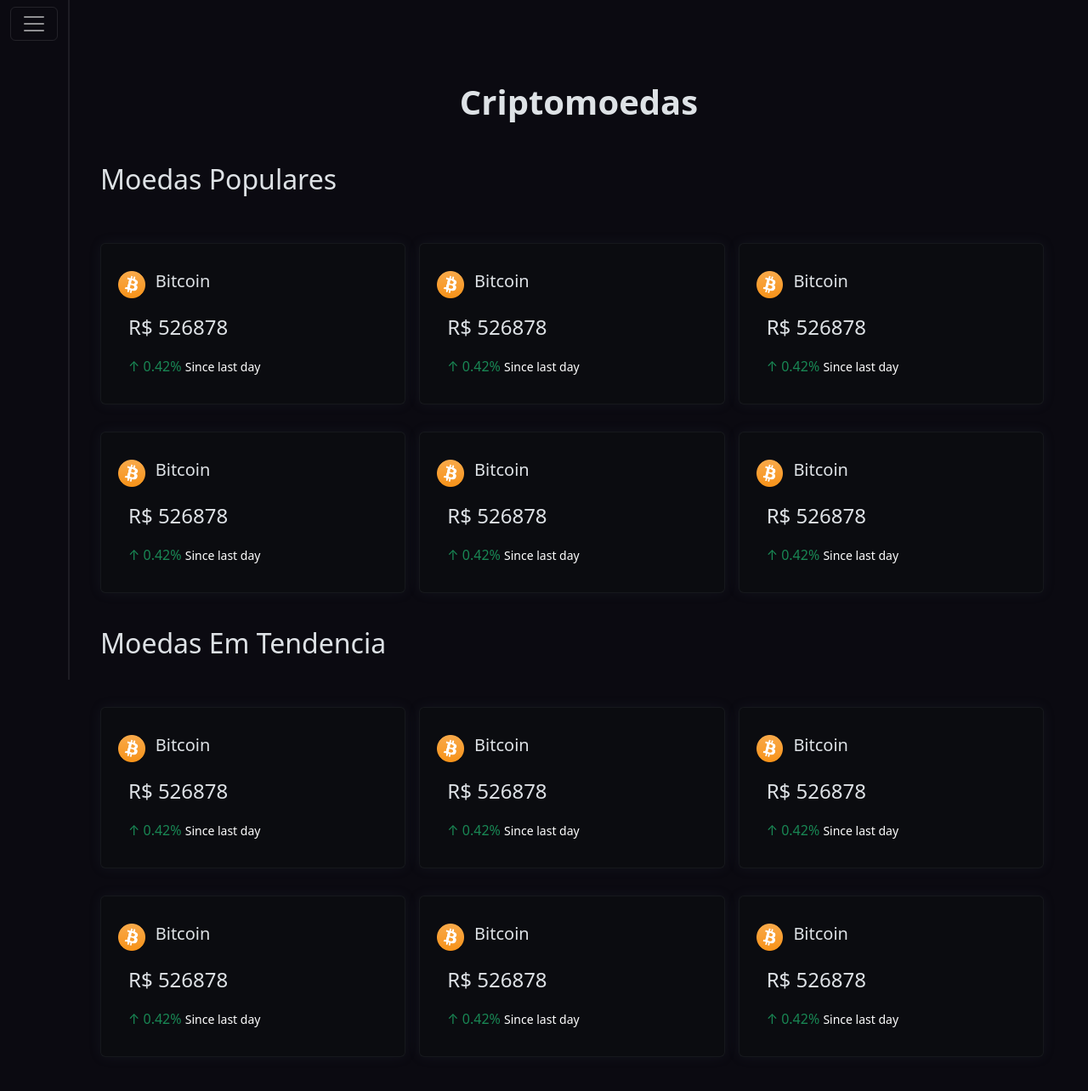
After one commit to Thallyson-Luiz/DashFineLog, a Django app: page /cripto in a window 1280 px wide. The commit adds this page. Shown: the whole page at 85% size. Run offline with Django 5.2, Linux system fonts and the light colour scheme; some libraries are stand-ins or nearby versions.

Commit message:
Update: added frontend to page criptoedas

```diff
--- a/src/api/views.py
+++ b/src/api/views.py
@@ -1,5 +1,5 @@
 from modules.dolar import get_dolar_with_days
-from modules.bitcoin import get_bitcoin_with_days
+from modules.cripto import get_bitcoin_with_days
 from modules.inflation import get_ipca_last_months, get_inpc_last_months
 from modules.selic import get_selic_last_months
 from utils.convert import convert_float
--- /dev/null
+++ b/src/home/static/home/css/cripto_styles.css
@@ -0,0 +1,51 @@
+.img-cript{
+    width: 10%;
+}
+
+.card{
+    border: 1px solid rgba(255, 255, 255, 0.05);
+    box-shadow: 0 0 15px rgba(85, 106, 128, 0.1);
+}
+
+.card-hover{
+    transition: all 0.2s ease-in-out;
+}
+
+.card-hover:hover{
+    transform: scale(1.05);
+    cursor: pointer;
+}
+
+.card-hover:hover .card{
+    box-shadow: 0 0 25px rgba(85, 106, 128, 0.14);
+}
+
+@media (max-width: 1200px) {
+    .img-cript{
+        width: 10%;
+    }
+}
+
+@media (max-width: 768px) {
+    .img-cript{
+        width: 10%;
+    }
+}
+
+@media (max-width: 576px) {
+    .img-cript{
+        width: 15%;
+    }
+}
+
+@media (max-width: 375px) {
+    .img-cript{
+        width: 20%;
+    }
+    .ct-coin{
+        border: none !important;
+        width: 100% !important;
+        margin: 0 !important;
+        padding: 0 !important;
+    }
+}
--- /dev/null
+++ b/src/home/templates/home/pages/cripto.html
@@ -0,0 +1,259 @@
+{% extends "global/base.html" %} {% load static %} {% block head %}
+<link rel="stylesheet" href="{% static 'home/css/cripto_styles.css' %}" />
+{% endblock head %} {% block content %}
+
+<section class="container-fluid d-flex flex-column g-4 col-12">
+    <div class="row g-4 mb-3 mt-5 p-4">
+        <h1 class="text-center fw-bold">Criptomoedas</h1>
+    </div>
+    <h2 class="text-start ps-4 text-capitalize mb-3">Moedas populares</h2>
+    <div class="row col-12 ct-coin g-4 p-4 m-auto">
+        <div class="col-6 col-md-4 col-xxl-2 mt-0 p-0 pe-md-3 pe-2 py-3 card-hover">
+            <div class="card card-cripto mt-0 p-3 g-2">
+                <div class="card-body">
+                    <div class="row">
+                        <div class="img-cript p-0 m-0">
+                            <img
+                                src="{% static 'home/img/bitcoin.png' %}"
+                                alt="{% static 'home/img/bitcoin.png' %}"
+                                class="img-fluid"
+                            />
+                        </div>
+                        <h3 class="w-auto text-capitalize m-0 text-center pe-3 fs-5">Bitcoin</h3>
+                    </div>
+                    <div class="row mt-3">
+                        <p class="fs-4">R$ 526878</p>
+                        <p class="text-success m-0">↑ 0.42% <small class="text-white">Since last day</small></p>
+                    </div>
+                </div>
+            </div>
+        </div>
+        <div class="col-6 col-md-4 col-xxl-2 mt-0 p-0 pe-md-3 pe-2 py-3 card-hover">
+            <div class="card card-cripto mt-0 p-3 g-2">
+                <div class="card-body">
+                    <div class="row">
+                        <div class="img-cript p-0 m-0">
+                            <img
+                                src="{% static 'home/img/bitcoin.png' %}"
+                                alt="{% static 'home/img/bitcoin.png' %}"
+                                class="img-fluid"
+                            />
+                        </div>
+                        <h3 class="w-auto text-capitalize m-0 text-center pe-3 fs-5">Bitcoin</h3>
+                    </div>
+                    <div class="row mt-3">
+                        <p class="fs-4">R$ 526878</p>
+                        <p class="text-success m-0">↑ 0.42% <small class="text-white">Since last day</small></p>
+                    </div>
+                </div>
+            </div>
+        </div>
+        <div class="col-6 col-md-4 col-xxl-2 mt-0 p-0 pe-md-3 pe-2 py-3 card-hover">
+            <div class="card card-cripto mt-0 p-3 g-2">
+                <div class="card-body">
+                    <div class="row">
+                        <div class="img-cript p-0 m-0">
+                            <img
+                                src="{% static 'home/img/bitcoin.png' %}"
+                                alt="{% static 'home/img/bitcoin.png' %}"
+                                class="img-fluid"
+                            />
+                        </div>
+                        <h3 class="w-auto text-capitalize m-0 text-center pe-3 fs-5">Bitcoin</h3>
+                    </div>
+                    <div class="row mt-3">
+                        <p class="fs-4">R$ 526878</p>
+                        <p class="text-success m-0">↑ 0.42% <small class="text-white">Since last day</small></p>
+                    </div>
+                </div>
+            </div>
+        </div>
+        <div class="col-6 col-md-4 col-xxl-2 mt-0 p-0 pe-md-3 pe-2 py-3 card-hover">
+            <div class="card card-cripto mt-0 p-3 g-2">
+                <div class="card-body">
+                    <div class="row">
+                        <div class="img-cript p-0 m-0">
+                            <img
+                                src="{% static 'home/img/bitcoin.png' %}"
+                                alt="{% static 'home/img/bitcoin.png' %}"
+                                class="img-fluid"
+                            />
+                        </div>
+                        <h3 class="w-auto text-capitalize m-0 text-center pe-3 fs-5">Bitcoin</h3>
+                    </div>
+                    <div class="row mt-3">
+                        <p class="fs-4">R$ 526878</p>
+                        <p class="text-success m-0">↑ 0.42% <small class="text-white">Since last day</small></p>
+                    </div>
+                </div>
+            </div>
+        </div>
+        <div class="col-6 col-md-4 col-xxl-2 mt-0 p-0 pe-md-3 pe-2 py-3 card-hover">
+            <div class="card card-cripto mt-0 p-3 g-2">
+                <div class="card-body">
+                    <div class="row">
+                        <div class="img-cript p-0 m-0">
+                            <img
+                                src="{% static 'home/img/bitcoin.png' %}"
+                                alt="{% static 'home/img/bitcoin.png' %}"
+                                class="img-fluid"
+                            />
+                        </div>
+                        <h3 class="w-auto text-capitalize m-0 text-center pe-3 fs-5">Bitcoin</h3>
+                    </div>
+                    <div class="row mt-3">
+                        <p class="fs-4">R$ 526878</p>
+                        <p class="text-success m-0">↑ 0.42% <small class="text-white">Since last day</small></p>
+                    </div>
+                </div>
+            </div>
+        </div>
+        <div class="col-6 col-md-4 col-xxl-2 mt-0 p-0 pe-md-3 pe-2 py-3 card-hover">
+            <div class="card card-cripto mt-0 p-3 g-2">
+                <div class="card-body">
+                    <div class="row">
+                        <div class="img-cript p-0 m-0">
+                            <img
+                                src="{% static 'home/img/bitcoin.png' %}"
+                                alt="{% static 'home/img/bitcoin.png' %}"
+                                class="img-fluid"
+                            />
+                        </div>
+                        <h3 class="w-auto text-capitalize m-0 text-center pe-3 fs-5">Bitcoin</h3>
+                    </div>
+                    <div class="row mt-3">
+                        <p class="fs-4">R$ 526878</p>
+                        <p class="text-success m-0">↑ 0.42% <small class="text-white">Since last day</small></p>
+                    </div>
+                </div>
+            </div>
+        </div>
+    </div>
+    <h2 class="text-start ps-4 text-capitalize mb-3">moedas em tendencia</h2>
+    <div class="row col-12 ct-coin g-4 p-4 m-auto">
+        <div class="col-6 col-md-4 col-xxl-2 mt-0 p-0 pe-md-3 pe-2 py-3 card-hover">
+            <div class="card card-cripto mt-0 p-3 g-2">
+                <div class="card-body">
+                    <div class="row">
+                        <div class="img-cript p-0 m-0">
+                            <img
+                                src="{% static 'home/img/bitcoin.png' %}"
+                                alt="{% static 'home/img/bitcoin.png' %}"
+                                class="img-fluid"
+                            />
+                        </div>
+                        <h3 class="w-auto text-capitalize m-0 text-center pe-3 fs-5">Bitcoin</h3>
+                    </div>
+                    <div class="row mt-3">
+                        <p class="fs-4">R$ 526878</p>
+                        <p class="text-success m-0">↑ 0.42% <small class="text-white">Since last day</small></p>
+                    </div>
+                </div>
+            </div>
+        </div>
+        <div class="col-6 col-md-4 col-xxl-2 mt-0 p-0 pe-md-3 pe-2 py-3 card-hover">
+            <div class="card card-cripto mt-0 p-3 g-2">
+                <div class="card-body">
+                    <div class="row">
+                        <div class="img-cript p-0 m-0">
+                            <img
+                                src="{% static 'home/img/bitcoin.png' %}"
+                                alt="{% static 'home/img/bitcoin.png' %}"
+                                class="img-fluid"
+                            />
+                        </div>
+                        <h3 class="w-auto text-capitalize m-0 text-center pe-3 fs-5">Bitcoin</h3>
+                    </div>
+                    <div class="row mt-3">
+                        <p class="fs-4">R$ 526878</p>
+                        <p class="text-success m-0">↑ 0.42% <small class="text-white">Since last day</small></p>
+                    </div>
+                </div>
+            </div>
+        </div>
+        <div class="col-6 col-md-4 col-xxl-2 mt-0 p-0 pe-md-3 pe-2 py-3 card-hover">
+            <div class="card card-cripto mt-0 p-3 g-2">
+                <div class="card-body">
+                    <div class="row">
+                        <div class="img-cript p-0 m-0">
+                            <img
+                                src="{% static 'home/img/bitcoin.png' %}"
+                                alt="{% static 'home/img/bitcoin.png' %}"
+                                class="img-fluid"
+                            />
+                        </div>
+                        <h3 class="w-auto text-capitalize m-0 text-center pe-3 fs-5">Bitcoin</h3>
+                    </div>
+                    <div class="row mt-3">
+                        <p class="fs-4">R$ 526878</p>
+                        <p class="text-success m-0">↑ 0.42% <small class="text-white">Since last day</small></p>
+                    </div>
+                </div>
+            </div>
+        </div>
+        <div class="col-6 col-md-4 col-xxl-2 mt-0 p-0 pe-md-3 pe-2 py-3 card-hover">
+            <div class="card card-cripto mt-0 p-3 g-2">
+                <div class="card-body">
+                    <div class="row">
+                        <div class="img-cript p-0 m-0">
+                            <img
+                                src="{% static 'home/img/bitcoin.png' %}"
+                                alt="{% static 'home/img/bitcoin.png' %}"
+                                class="img-fluid"
+                            />
+                        </div>
+                        <h3 class="w-auto text-capitalize m-0 text-center pe-3 fs-5">Bitcoin</h3>
+                    </div>
+                    <div class="row mt-3">
+                        <p class="fs-4">R$ 526878</p>
+                        <p class="text-success m-0">↑ 0.42% <small class="text-white">Since last day</small></p>
+                    </div>
+                </div>
+            </div>
+        </div>
+        <div class="col-6 col-md-4 col-xxl-2 mt-0 p-0 pe-md-3 pe-2 py-3 card-hover">
+            <div class="card card-cripto mt-0 p-3 g-2">
+                <div class="card-body">
+                    <div class="row">
+                        <div class="img-cript p-0 m-0">
+                            <img
+                                src="{% static 'home/img/bitcoin.png' %}"
+                                alt="{% static 'home/img/bitcoin.png' %}"
+                                class="img-fluid"
+                            />
+                        </div>
+                        <h3 class="w-auto text-capitalize m-0 text-center pe-3 fs-5">Bitcoin</h3>
+                    </div>
+                    <div class="row mt-3">
+                        <p class="fs-4">R$ 526878</p>
+                        <p class="text-success m-0">↑ 0.42% <small class="text-white">Since last day</small></p>
+                    </div>
+                </div>
+            </div>
+        </div>
+        <div class="col-6 col-md-4 col-xxl-2 mt-0 p-0 pe-md-3 pe-2 py-3 card-hover">
+            <div class="card card-cripto mt-0 p-3 g-2">
+                <div class="card-body">
+                    <div class="row">
+                        <div class="img-cript p-0 m-0">
+                            <img
+                                src="{% static 'home/img/bitcoin.png' %}"
+                                alt="{% static 'home/img/bitcoin.png' %}"
+                                class="img-fluid"
+                            />
+                        </div>
+                        <h3 class="w-auto text-capitalize m-0 text-center pe-3 fs-5">Bitcoin</h3>
+                    </div>
+                    <div class="row mt-3">
+                        <p class="fs-4">R$ 526878</p>
+                        <p class="text-success m-0">↑ 0.42% <small class="text-white">Since last day</small></p>
+                    </div>
+                </div>
+            </div>
+        </div>
+    </div>
+</section>
+
+{% endblock content %} {% block scripts %}
+<script src="{% static 'home/js/cripto_scripts.js' %}" defer></script>
+{% endblock scripts %}
--- a/src/home/templates/home/pages/resume.html
+++ b/src/home/templates/home/pages/resume.html
@@ -13,7 +13,7 @@
             <div class=" col collapse navbar-collapse justify-content-center" id="navbarNav">
                 <ul class="navbar-nav">
                     <li class="nav-item">
-                        <a class="nav-link" href="#">Home</a>
+                        <a class="nav-link" href="{% url 'home:cripto' %}">Criptomoedas</a>
                     </li>
                     <li class="nav-item">
                         <a class="nav-link active" href="#">Resume</a>
--- a/src/home/urls.py
+++ b/src/home/urls.py
@@ -3,5 +3,6 @@
 
 app_name = 'home'
 urlpatterns = [
-    path('', views.index, name='index'),
+    path('', views.index, name='resume'),
+    path('cripto', views.cripto, name='cripto'),
 ]
--- a/src/home/views.py
+++ b/src/home/views.py
@@ -2,10 +2,11 @@
 from modules.dolar import get_dolar_today
 from utils.convert import convert_float
 from modules.dolar import calc_coin_variation
-from modules.bitcoin import get_bitcoin_today
+from modules.cripto import get_bitcoin_today
 from utils.formate import formatar_numero
 from modules.pib import get_pib_last_months
 from utils.calc_variation import calc_variation_percent
+from django.http import HttpRequest
 
 # Create your views here.
 
@@ -29,7 +30,7 @@
     # calcula a variação percentual
     DOLAR_PERCENTAGE = calc_coin_variation(price_dolar, dolar_price_add)
 
-# ____________________________________________________________________________________________________________________________________
+    # ____________________________________________________________________________________________________________________________________
 
     # pega a cotação do bitcoin e converte para float
     BITCOIN_API = get_bitcoin_today() # requisição do awesomeapi
@@ -44,6 +45,8 @@
 
     # calcula a variação percentual
     BITCOIN_PERCENTAGE = calc_coin_variation(PRICE_BITCOIN_BEFORE, bitcoin_price_add)
+
+    # ____________________________________________________________________________________________________________________________________
 
     pib_old, pib_new = get_pib_last_months(2) # requisição do gov.br
     DATE_PIB = pib_new['data'] # pega a data do pib
@@ -64,3 +67,6 @@
     }
 
     return render(request, 'home/pages/resume.html', context)
+
+def cripto(request: HttpRequest):
+    return render(request, 'home/pages/cripto.html')
--- a/src/static/global/css/styles.css
+++ b/src/static/global/css/styles.css
@@ -2,7 +2,7 @@
   --ds-button-color: #0c57d0;
   --ds-button-color-hover: #094bb6;
   --ds-primari-color: rgba(11,10,17,255);
-  --ds-card-color: rgb(11, 16, 28);
+  --ds-card-color: rgba(12, 14, 17, 0.911);
   --ds-background-color: rgba(12, 14, 17, 0.911);
 
 }
--- a/src/templates/global/base.html
+++ b/src/templates/global/base.html
@@ -21,10 +21,10 @@
       <div class="offcanvas-body">
         <ul class="navbar-nav justify-content-end flex-grow-1 pe-3">
           <li class="nav-item">
-            <a class="nav-link" aria-current="page" id="resumepage" href="#">Resume</a>
+            <a class="nav-link" id="resumepage" href="{% url 'home:resume' %}">Resume</a>
           </li>
           <li class="nav-item">
-            <a class="nav-link" href="#">Link</a>
+            <a class="nav-link" id="criptopage" href="{% url 'home:cripto' %}">Criptomoedas</a>
           </li>
           <li class="nav-item dropdown">
             <a class="nav-link dropdown-toggle" href="#" role="button" data-bs-toggle="dropdown" aria-expanded="false">
--- a/src/templates/global/partials/_head.html
+++ b/src/templates/global/partials/_head.html
@@ -3,6 +3,7 @@
 <meta charset="UTF-8">
 <meta http-equiv="X-UA-Compatible" content="IE=edge">
 <meta name="viewport" content="width=device-width, initial-scale=1.0">
+<meta name="theme-color" content="#0d1117">
 <title>DashFineLog</title>
 <link rel="shortcut icon" href="{% static 'global/images/icon.png' %}" type="image/x-icon">
 <link rel="stylesheet" href="{% static 'global/css/bootstrap.min.css' %}">
```
Also changed, not shown: src/home/static/home/img/bitcoin.png (added), src/home/static/home/js/cripto_scripts.js (added), src/modules/cripto.py (renamed from src/modules/bitcoin.py).
